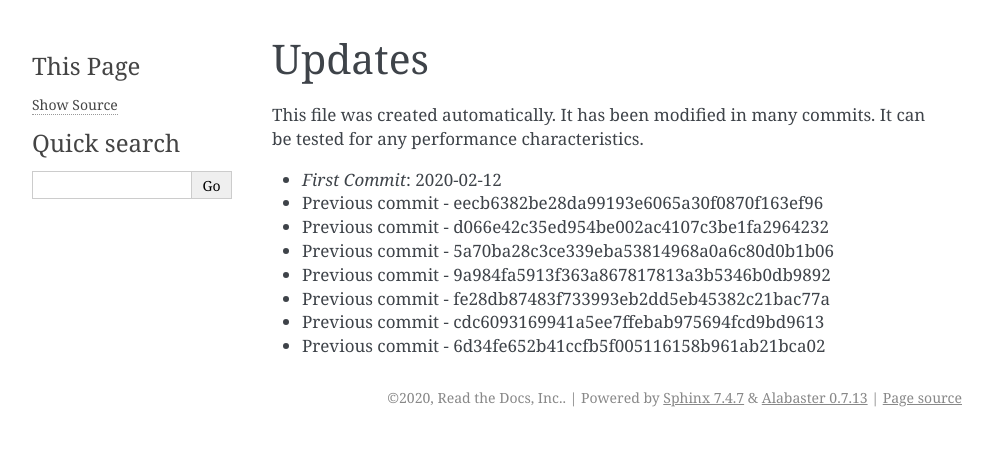
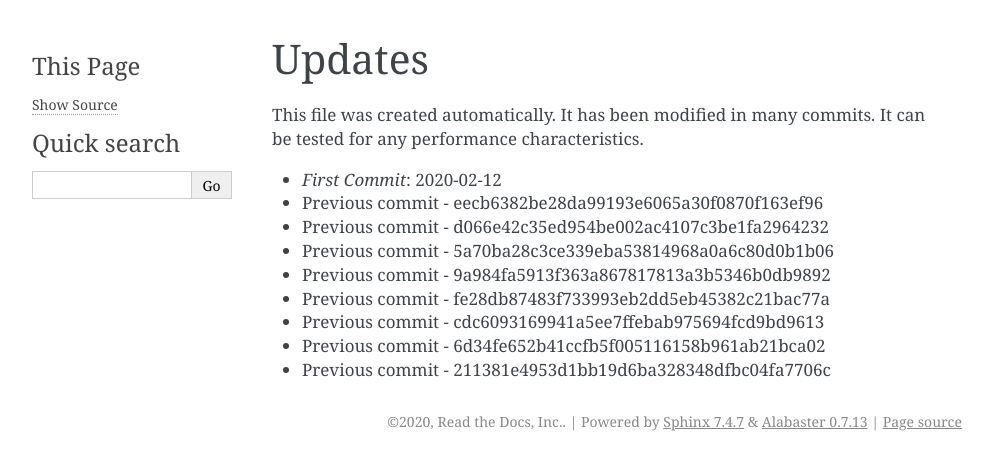
Before and after one commit to readthedocs/rtd-git-stresstest, a Sphinx documentation site: the page built from docs/updates.rst, in a window 1280 px wide. Shown: the top 470 px of the page, without its empty margins (148-1140 px from the left). Built offline with Sphinx 7.4.7, drawn with Linux system fonts in a browser that asks for light colours.

Commit message:
Generating commit from previous: 211381e4953d1bb19d6ba328348dfbc04fa7706c

```diff
--- a/docs/updates.rst
+++ b/docs/updates.rst
@@ -13,3 +13,4 @@ It can be tested for any performance characteristics.
 * Previous commit - fe28db87483f733993eb2dd5eb45382c21bac77a
 * Previous commit - cdc6093169941a5ee7ffebab975694fcd9bd9613
 * Previous commit - 6d34fe652b41ccfb5f005116158b961ab21bca02
+* Previous commit - 211381e4953d1bb19d6ba328348dfbc04fa7706c
```
